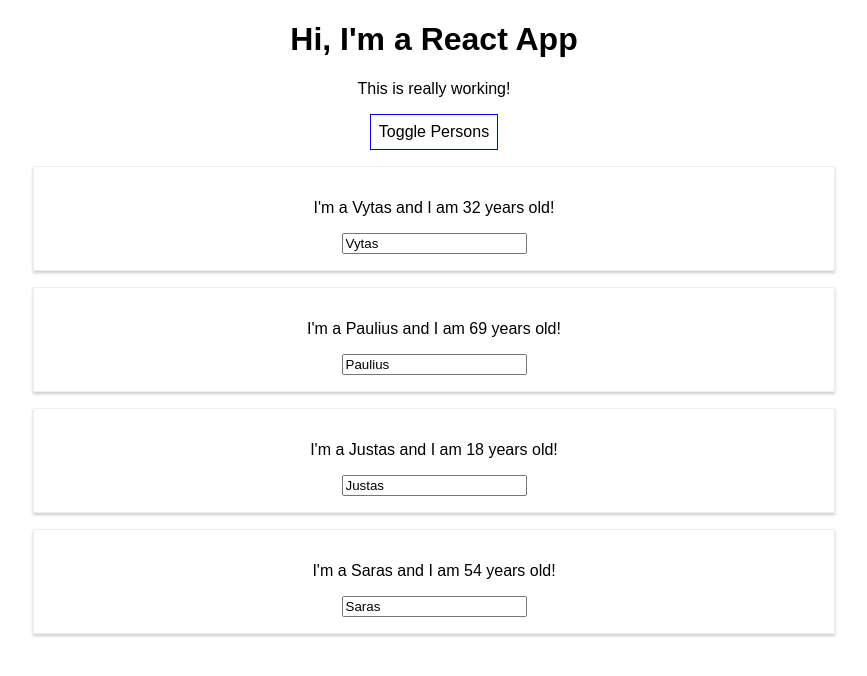
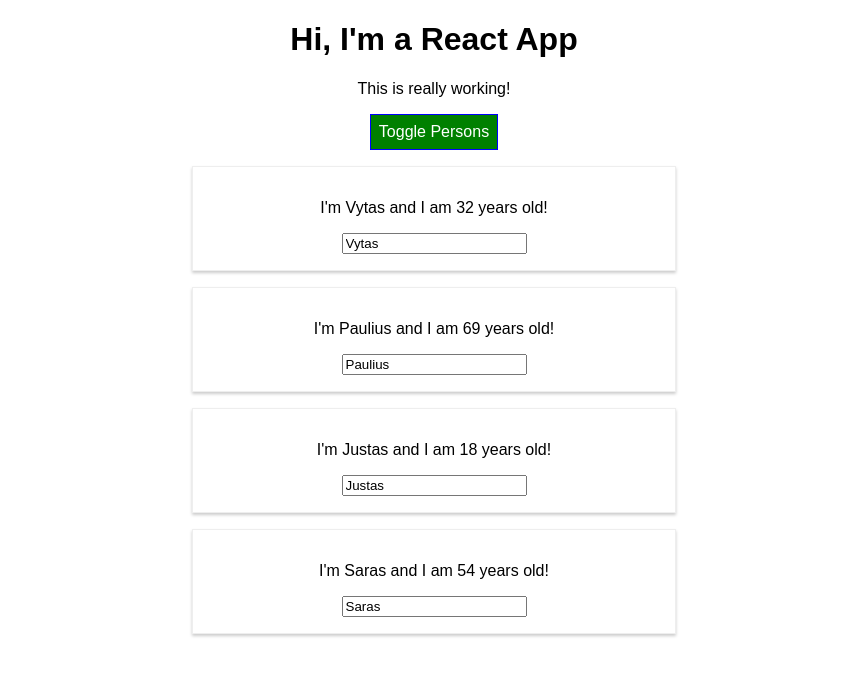
Before and after one commit to mode68/react-complete-guide, a React (Create React App) app: page / in a window 1280 px wide. Both pictures are taken after a click on the button "Toggle Persons". Shown: the top 676 px of the page, without its empty margins (206-1073 px from the left). Built offline with nearby package versions, Linux system fonts and the light colour scheme.

Commit message:
Added dynamic/regular type of styling

```diff
--- a/package.json
+++ b/package.json
@@ -3,9 +3,11 @@
   "version": "0.1.0",
   "private": true,
   "dependencies": {
+    "radium": "^0.26.1",
     "react": "^17.0.1",
     "react-dom": "^17.0.1",
-    "react-scripts": "1.1.5"
+    "react-scripts": "1.1.5",
+    "styled-components": "^5.2.1"
   },
   "scripts": {
     "start": "react-scripts start",
--- a/src/App.css
+++ b/src/App.css
@@ -1,3 +1,25 @@
 .App {
   text-align: center;
 }
+
+.red {
+  color: red;
+}
+
+.bold {
+  font-weight: bold;
+}
+
+.button {
+  background-color: green;
+  color: white;
+  font: inherit;
+  border: 1px solid blue;
+  padding: 8px;
+  cursor: pointer;
+}
+
+.button:hover {
+  background-color: lightgreen;
+  color: black;
+}
--- a/src/App.js
+++ b/src/App.js
@@ -42,14 +42,6 @@ class App extends Component {
   }
 
   render() {
-    const style = {
-      backgroundColor: 'white',
-      font: 'inherit',
-      border: '1px solid blue',
-      padding: '8px',
-      cursor: 'pointer'
-    };
-
     let persons = null;
 
     if (this.state.showPersons) {
@@ -67,13 +59,21 @@ class App extends Component {
       );
     }
 
+    let classes = [];
+    if (this.state.persons.length <= 2) {
+      classes.push('red');
+    }
+    if (this.state.persons.length <=1) {
+      classes.push('bold');
+    }
+
     return (
       <div className="App">
         <h1>Hi, I'm a React App</h1>
-        <p>This is really working!</p>
-        <button
-          style={style}
-          onClick={this.togglePersonsHandler}>Toggle Persons</button>
+        <p className={classes.join(' ')}>This is really working!</p>
+        <button className="button" onClick={this.togglePersonsHandler}>
+          Toggle Persons
+        </button>
           {persons}
       </div>
     );
--- a/src/Person/Person.css
+++ b/src/Person/Person.css
@@ -6,3 +6,9 @@
     padding: 16px;
     text-align: center;
 }
+
+@media (min-width: 500px) {
+    .Person {
+        width: 450px;
+    }
+}
--- a/src/Person/Person.js
+++ b/src/Person/Person.js
@@ -1,13 +1,34 @@
 import React from 'react';
-import './Person.css';
+import styled from 'styled-components';
+
+const StyledDiv = styled.div`
+    width: 60%;
+    margin: 16px auto;
+    border: 1px solid #eee;
+    box-shadow: 0 2px 3px #ccc;
+    padding: 16px;
+    text-align: center;
+
+
+    @media (min-width: 500px) {
+            width: 450px;
+    }`
+
+// import './Person.css';
 
 const person = (props) => {
+    const style = {
+        '@media (min-width: 500px)': {
+            width: '450px'
+        }
+    }
     return (
-        <div className="Person">
-            <p onClick={props.click}>I'm a {props.name} and I am {props.age} years old!</p>
+        //<div className="Person" style={style}>
+        <StyledDiv>
+            <p onClick={props.click}>I'm {props.name} and I am {props.age} years old!</p>
             <p>{props.children}</p>
             <input type='text' onChange={props.changed} value={props.name} />
-        </div>
+        </StyledDiv>
     );
 }
 
```
Also changed, not shown: 1 other file (tests, documents, lock files or other folders).
